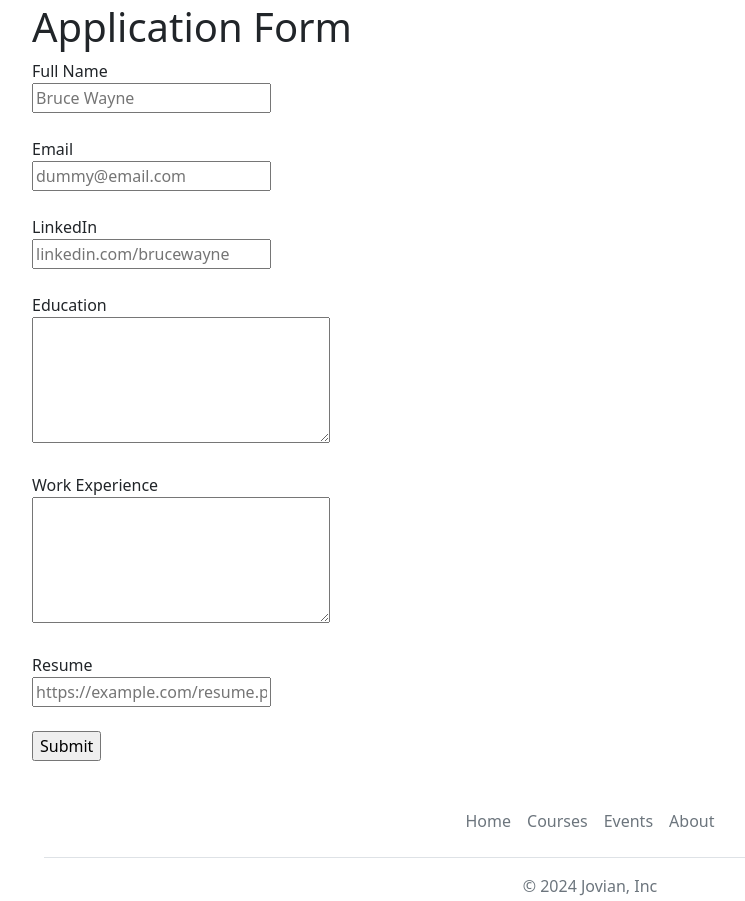
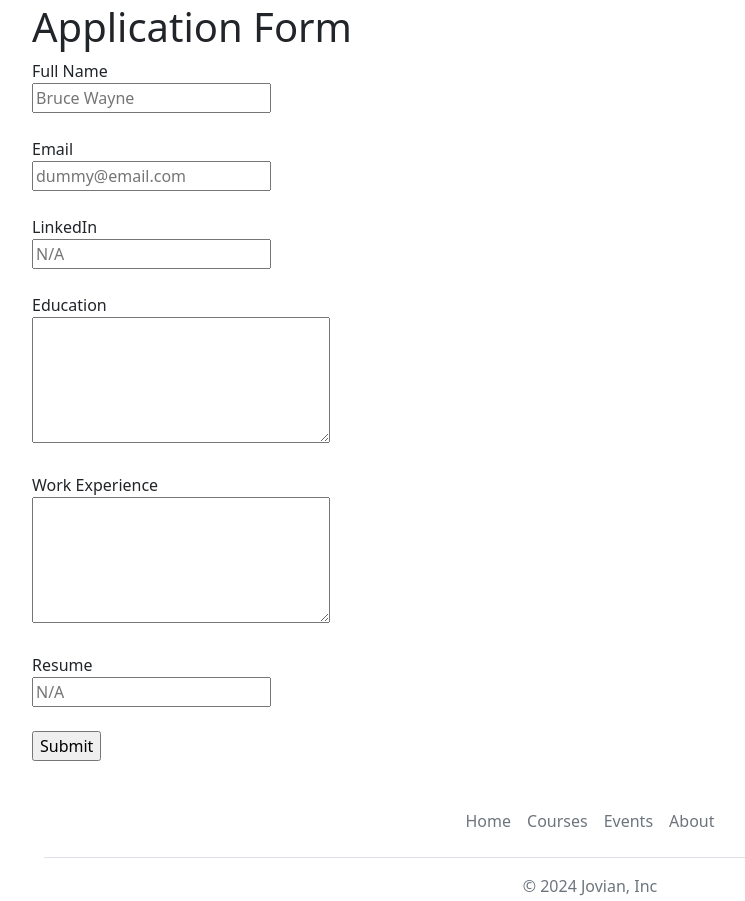
Before and after one commit to carlosmarte23/jovian-careers-demo-v2, a Flask app: template templates/jobpage.html in a window 1280 px wide. Shown: the part 643-1544 px from the top of the page, without its empty margins (50-795 px from the left). Run offline with Flask 3, Linux system fonts and the light colour scheme; the template is opened without the code that fills it, so the values that code supplies are empty.

Commit message:
improve field validation in the application form

```diff
--- a/templates/application_form.html
+++ b/templates/application_form.html
@@ -8,21 +8,22 @@
       name="full_name"
       id="full_name"
       placeholder="Bruce Wayne"
+      required
     />
   </div>
   <br />
   <div>
     <label for="email">Email</label> <br />
-    <input type="email" name="email" id="email" placeholder="dummy@email.com" />
+    <input type="email" name="email" id="email" placeholder="dummy@email.com" required/>
   </div>
   <br />
   <div>
     <label for="linkedin">LinkedIn</label> <br />
     <input
-      type="text"
+      type="url"
       name="linkedin_url"
       id="linkedin_url"
-      placeholder="linkedin.com/brucewayne"
+      placeholder="N/A"
     />
   </div>
   <br />
@@ -49,7 +50,7 @@
   <div>
     <label for="resume_url">Resume</label>
     <br />
-    <input type="text" name="resume_url" id="resume_url" placeholder="https://example.com/resume.pdf"></input>
+    <input type="url" name="resume_url" id="resume_url" placeholder="N/A"></input>
   </div>
 
   <br />
```
